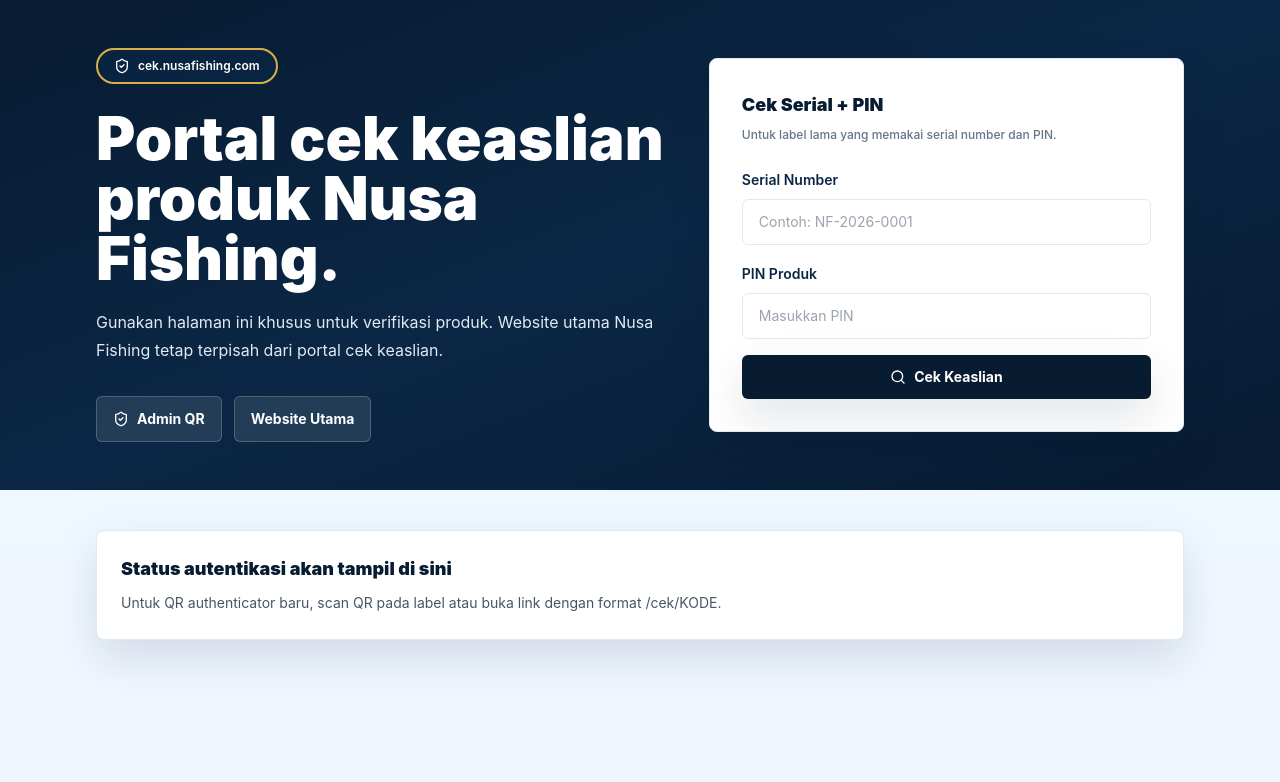
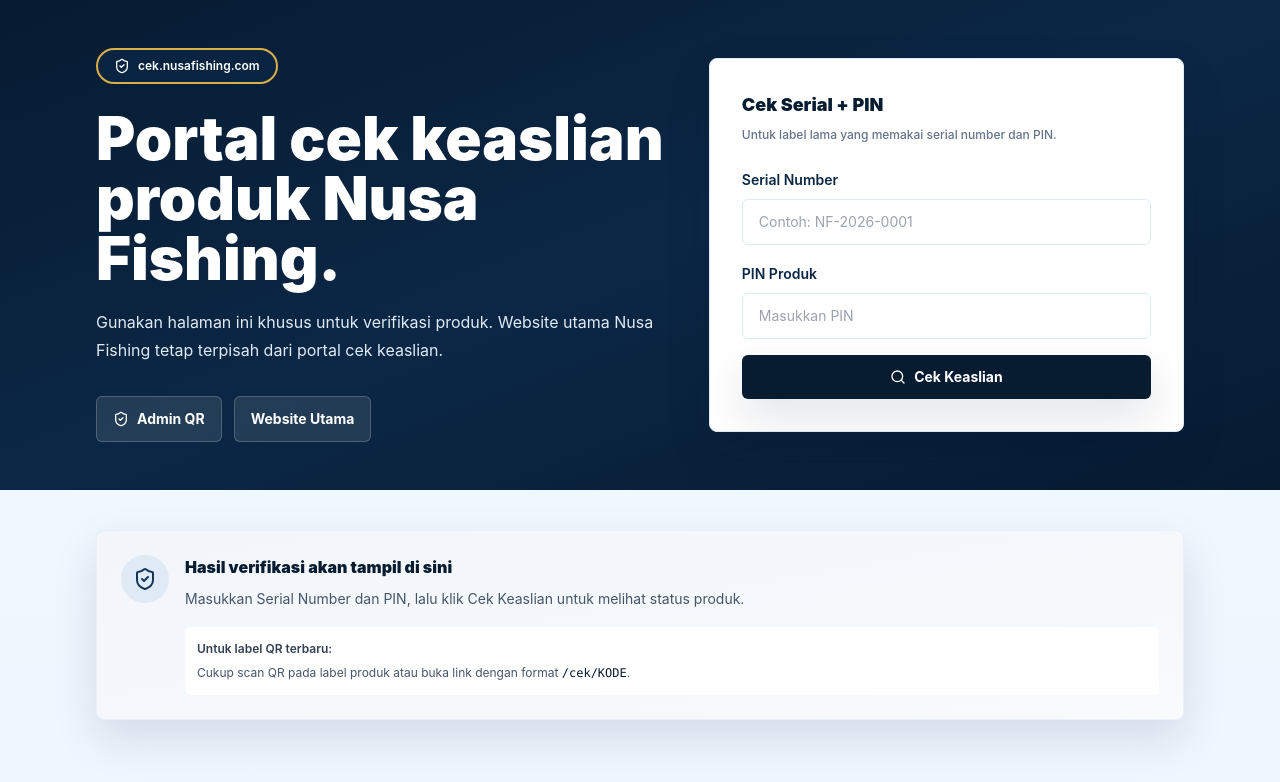
Before and after one commit to sampriatna/nf-authentic-check, a Next.js app: page / in a window 1280 px wide. Shown: the top 782 px of the page. Built offline with nearby package versions, Linux system fonts and the light colour scheme.

Commit message:
feat: add VerificationResultCard component and use it in PublicChecker

```diff
--- a/components/PublicChecker.tsx
+++ b/components/PublicChecker.tsx
@@ -4,6 +4,7 @@
 import { AlertTriangle, BadgeCheck, MessageCircle, Search, ShieldCheck } from "lucide-react";
 import { checkProductAction } from "@/app/actions";
 import { formatDate, formatDateTime } from "@/lib/format";
+import { VerificationResultCard } from "./VerificationResultCard";
 
 const adminWhatsapp = process.env.NEXT_PUBLIC_ADMIN_WHATSAPP || "6282285333666";
 
@@ -139,12 +140,7 @@
             ) : null}
           </div>
         ) : (
-          <div className="panel p-5 md:p-6">
-            <h2 className="text-lg font-black text-navy-900">Status autentikasi akan tampil di sini</h2>
-            <p className="mt-2 text-sm leading-6 text-slate-600">
-              Untuk QR authenticator baru, scan QR pada label atau buka link dengan format /cek/KODE.
-            </p>
-          </div>
+          <VerificationResultCard />
         )}
       </section>
     </main>
--- /dev/null
+++ b/components/VerificationResultCard.tsx
@@ -0,0 +1,25 @@
+import { ShieldCheck } from "lucide-react";
+
+export function VerificationResultCard() {
+  return (
+    <div className="panel border border-navy-100/50 bg-gradient-to-br from-navy-50 to-slate-50 p-5 md:p-6">
+      <div className="flex items-start gap-4">
+        <div className="inline-flex h-12 w-12 flex-shrink-0 items-center justify-center rounded-full bg-navy-100">
+          <ShieldCheck className="h-6 w-6 text-navy-700" />
+        </div>
+        <div className="flex-1">
+          <h2 className="text-base font-black text-navy-900">Hasil verifikasi akan tampil di sini</h2>
+          <p className="mt-2 text-sm leading-6 text-slate-600">
+            Masukkan Serial Number dan PIN, lalu klik Cek Keaslian untuk melihat status produk.
+          </p>
+          <div className="mt-4 rounded-md bg-white p-3 text-xs leading-5 text-slate-600">
+            <p className="font-semibold text-slate-700">Untuk label QR terbaru:</p>
+            <p className="mt-1">
+              Cukup scan QR pada label produk atau buka link dengan format <span className="font-mono font-medium text-navy-900">/cek/KODE</span>.
+            </p>
+          </div>
+        </div>
+      </div>
+    </div>
+  );
+}
```
